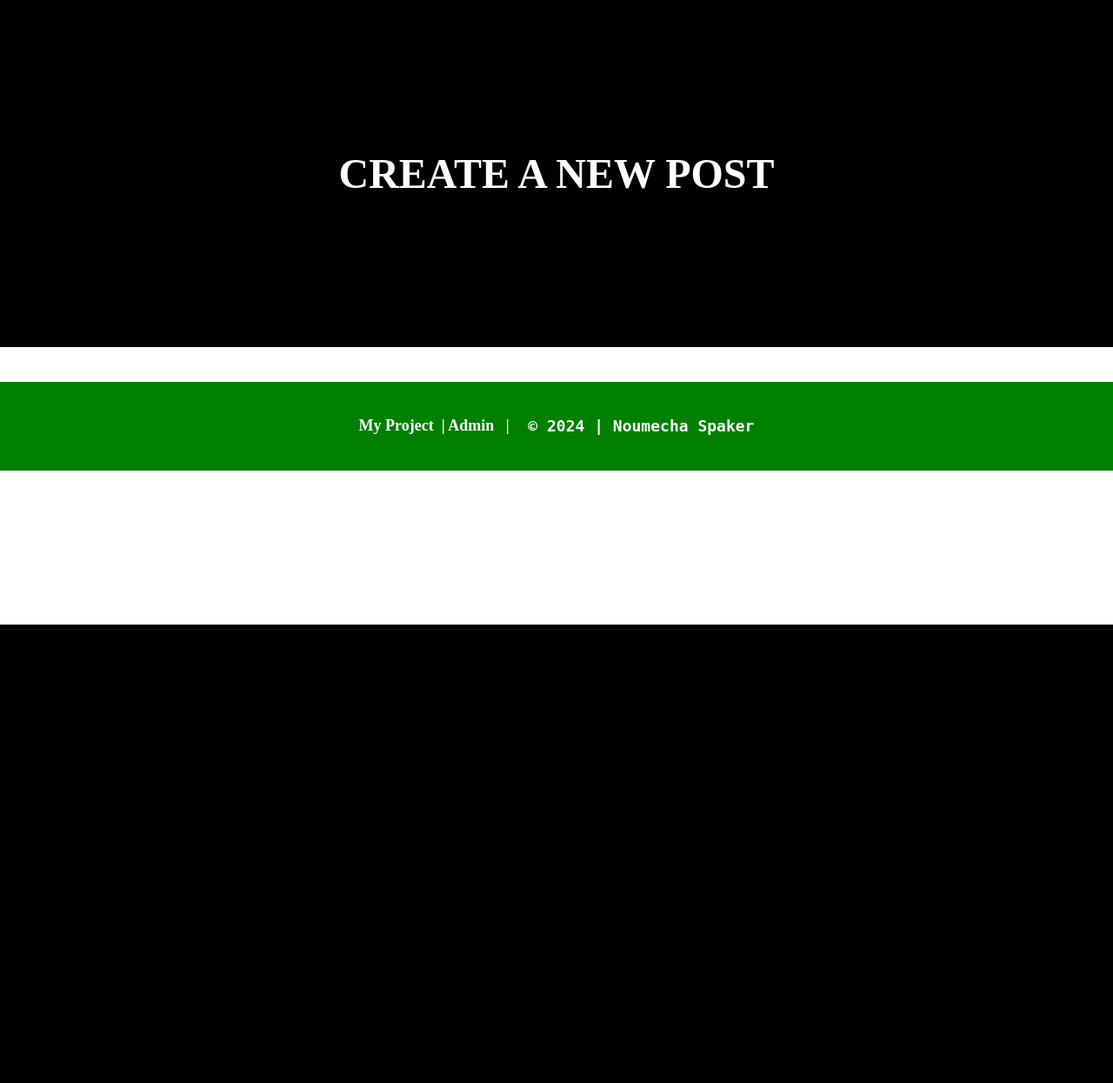
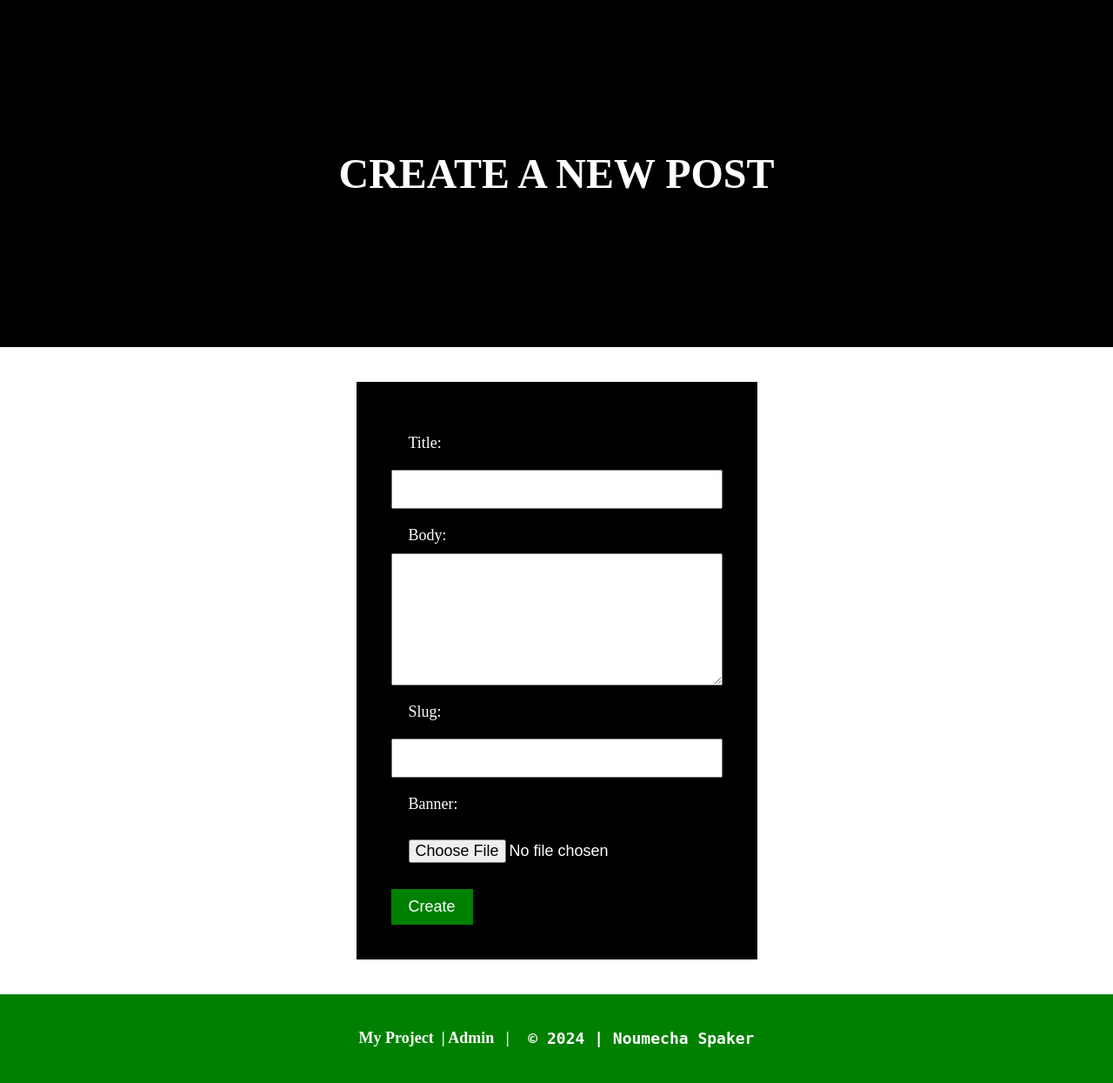
Before and after one commit to noumecha/django-starter-app, a Django app: page /posts/new-post/ in a window 1280 px wide. Shown: the part 82-1327 px from the top of the page at 87% size. Before the commit the page ends 800 px from the top, so only its background shows below. Run offline with Django 5.2, Linux system fonts and the light colour scheme; a user stored in the database is signed in.

Commit message:
maj end of the first project for the django starter app

```diff
--- /dev/null
+++ b/myproject/posts/forms.py
@@ -0,0 +1,7 @@
+from django import forms
+from . import models
+
+class CreatePost(forms.ModelForm):
+    class Meta:
+        model = models.Post
+        fields = ['title', 'body', 'slug', 'banner']
--- a/myproject/posts/models.py
+++ b/myproject/posts/models.py
@@ -1,4 +1,5 @@
 from django.db import models
+from django.contrib.auth.models import User
 
 # Create your models here.
 class Post(models.Model):
@@ -7,6 +8,7 @@ class Post(models.Model):
     slug = models.SlugField()
     date = models.DateTimeField(auto_now_add=True)
     banner = models.ImageField(default='fallback.png', blank=True)
+    author = models.ForeignKey(User, on_delete=models.CASCADE, default=None)
 
-    def __str__(self):
-        return self.title
+def __str__(self):
+    return self.title
--- a/myproject/posts/templates/posts/post_new.html
+++ b/myproject/posts/templates/posts/post_new.html
@@ -10,7 +10,13 @@
             Create a New Post
         </h1>
     </div>
-    <div class="post-page-container">
-
+    <div class="register-form-container">
+        <form class="register-form" action="{% url 'posts:new-post' %}" method="post" enctype="multipart/form-data">
+            {% csrf_token %}
+            {{ form }}
+            <button class="register-button" type="submit">
+                Create
+            </button>
+        </form>
     </div>
 {% endblock %}
--- a/myproject/posts/templates/posts/post_page.html
+++ b/myproject/posts/templates/posts/post_page.html
@@ -13,7 +13,7 @@
     <div class="post-page-container">
         <img class="post-page-image" src="{{ post.banner.url }}" alt="post.title">
         <code class="post-page-date">
-            {{ post.date }}
+            {{ post.date }} by {{ post.author }}
         </code>
         <p class="post-page-content">
             {{ post.body }}
--- a/myproject/posts/templates/posts/posts_list.html
+++ b/myproject/posts/templates/posts/posts_list.html
@@ -20,7 +20,7 @@
                     {{ post.body }}
                 </p>
                 <code class="post-card-date">
-                    {{ post.date }}
+                    {{ post.date }} by {{ post.author }}
                 </code>
                 <a href="{% url 'posts:page' slug=post.slug %}" class="post-card-button">
                     Show post
--- a/myproject/posts/views.py
+++ b/myproject/posts/views.py
@@ -1,6 +1,7 @@
-from django.shortcuts import render
+from django.shortcuts import render, redirect
 from .models import Post
 from django.contrib.auth.decorators import login_required
+from . import forms
 #from django.http import HttpResponse
 # Create your views here.
 
@@ -15,4 +16,13 @@ def post_page(request, slug):
 
 @login_required(login_url="/users/login")
 def post_new(request):
-    return render(request, 'posts/post_new.html')
+    if request.method == 'POST':
+        form = forms.CreatePost(request.POST, request.FILES)
+        if form.is_valid():
+            newpost = form.save(commit=False)
+            newpost.author = request.user
+            newpost.save()
+            return redirect('posts:list')
+    else:
+        form = forms.CreatePost()
+    return render(request, 'posts/post_new.html' , {'form': form})
```
Also changed, not shown: myproject/db.sqlite3, myproject/media/alex-knight-2EJCSULRwC8-unsplash_rB34Q8A.jpg (added), myproject/media/domenico-loia-EhTcC9sYXsw-unsplash.jpg (added), myproject/posts/migrations/0003_post_author.py (added), myproject/posts/migrations/0004_remove_post_author.py (added), myproject/posts/migrations/0005_post_author.py (added), 2 other files.
